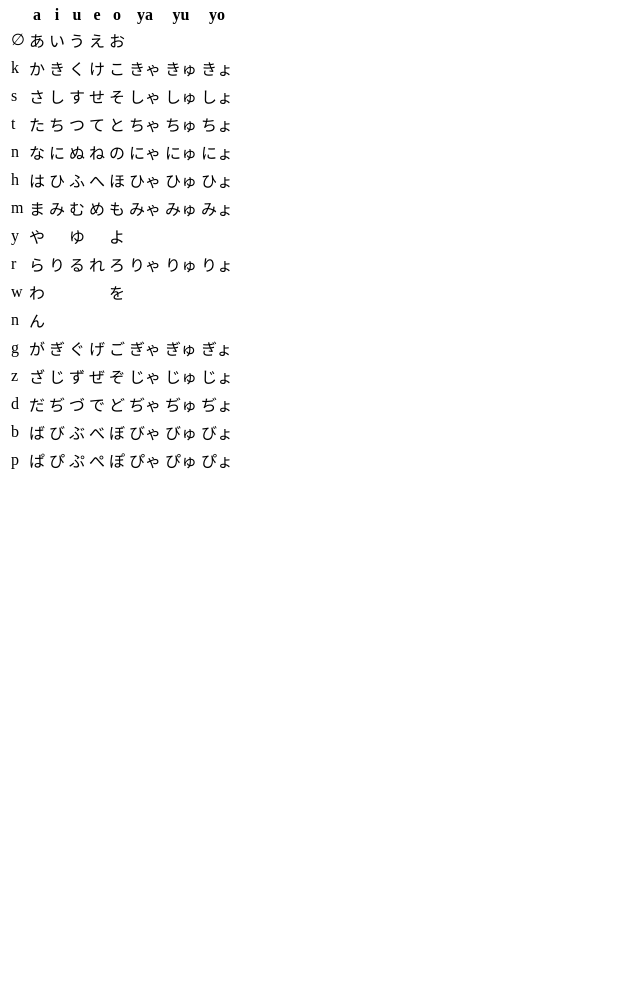
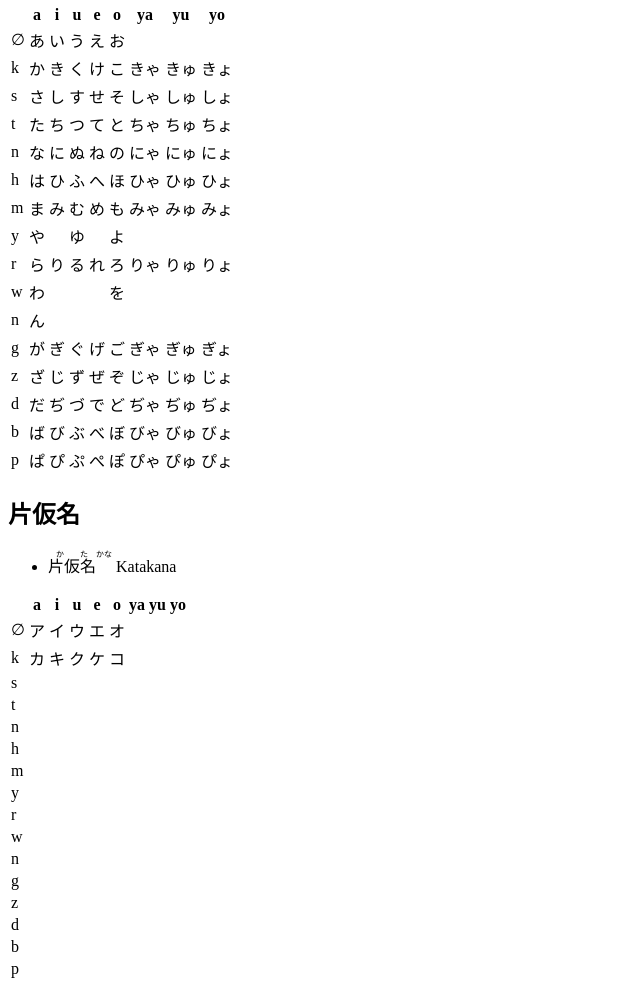
Before and after one commit to JirapatTreyanurak/japanese, a plain HTML site: page index.html in a window 1280 px wide. Shown: the part 391-1380 px from the top of the page, without its empty margins (0-640 px from the left). Before the commit the page ends 874 px from the top, so only its background shows below. Drawn offline with Linux system fonts and the light colour scheme.

Commit message:
add first 10 katakana

```diff
--- a/index.html
+++ b/index.html
@@ -64,7 +64,7 @@
             </ruby> On'yomi (Chinese-derived reading)
         </li>
     </ul>
-    <table class="gana hiragana">
+    <table class="kana hiragana">
         <colgroup>
             <col class="header-col"/>
             <col class="gojuuon" span="5"/>
@@ -164,5 +164,86 @@
             </tr>
         </tbody>
     </table>
+    <h2>片仮名</h2>
+    <ul>
+        <li>
+            <ruby>
+                <rb>片</rb><rb>仮</rb><rb>名</rb>
+                <rt>かた</rt><rt>か</rt><rt>な</rt>
+            </ruby> Katakana
+        </li>
+    </ul>
+    <table class="kana katakana">
+        <colgroup>
+            <col class="header-col"/>
+            <col class="gojuuon" span="5"/>
+            <col class="youon" span="3"/>
+        </colgroup>
+        <thead>
+            <tr>
+                <th></th>
+                <th>a</th><th>i</th><th>u</th><th>e</th><th>o</th>
+                <th>ya</th><th>yu</th><th>yo</th>
+            </tr>
+        </thead>
+        <tbody class="katakana">
+            <tr>
+                <td>∅</td>
+                <td>ア</td><td>イ</td><td>ウ</td><td>エ</td><td>オ</td>
+                <td span="3"></td>
+            </tr>
+            <tr>
+                <td>k</td>
+                <td>カ</td><td>キ</td><td>ク</td><td>ケ</td><td>コ</td>
+                <td>
+            </tr>
+            <tr>
+                <td>s</td>
+            </tr>
+            <tr>
+                <td>t</td>
+            </tr>
+            <tr>
+                <td>n</td>
+            </tr>
+            <tr>
+                <td>h</td>
+            </tr>
+            <tr>
+                <td>m</td>
+            </tr>
+            <tr>
+                <td>y</td>
+            </tr>
+            <tr>
+                <td>r</td>
+            </tr>
+            <tr>
+                <td>w</td>
+            </tr>
+            <tr>
+                <td>n</td>
+            </tr>
+        </tbody>
+        <tbody class="dakuten">
+            <tr>
+                <td>g</td>
+            </tr>
+            <tr>
+                <td>z</td>
+            </tr>
+            <tr>
+                <td>d</td>
+            </tr>
+            <tr>
+                <td>b</td>
+            </tr>
+        </tbody>
+        <tbody class="handakuten">
+            <tr>
+                <td>p</td>
+            </tr>
+        </tbody>
+    </table>
 </body>
 </html>
```
